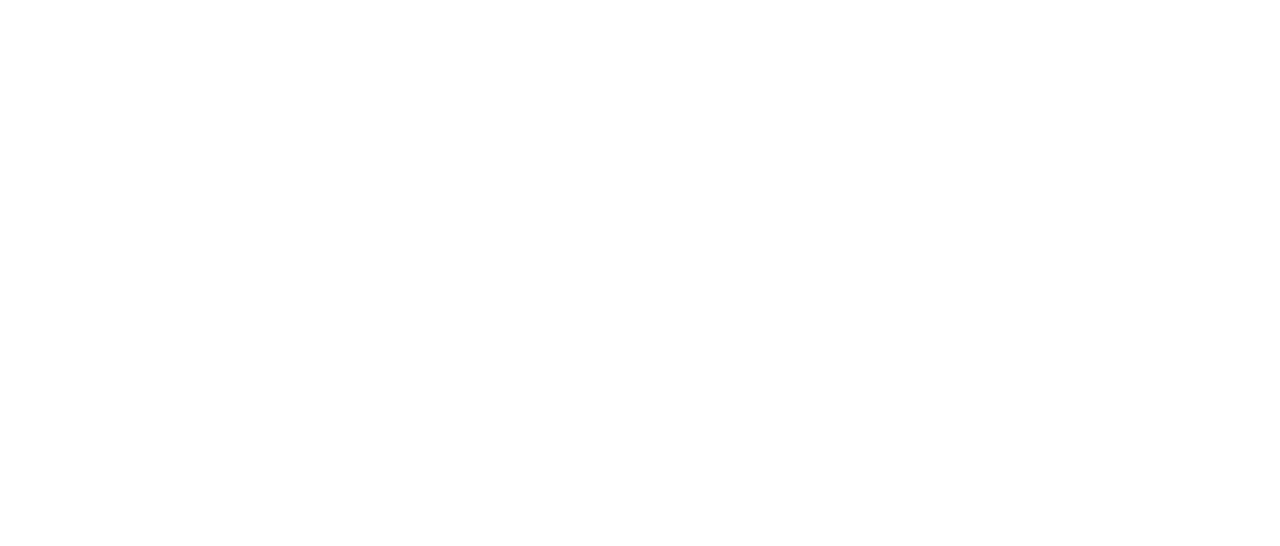
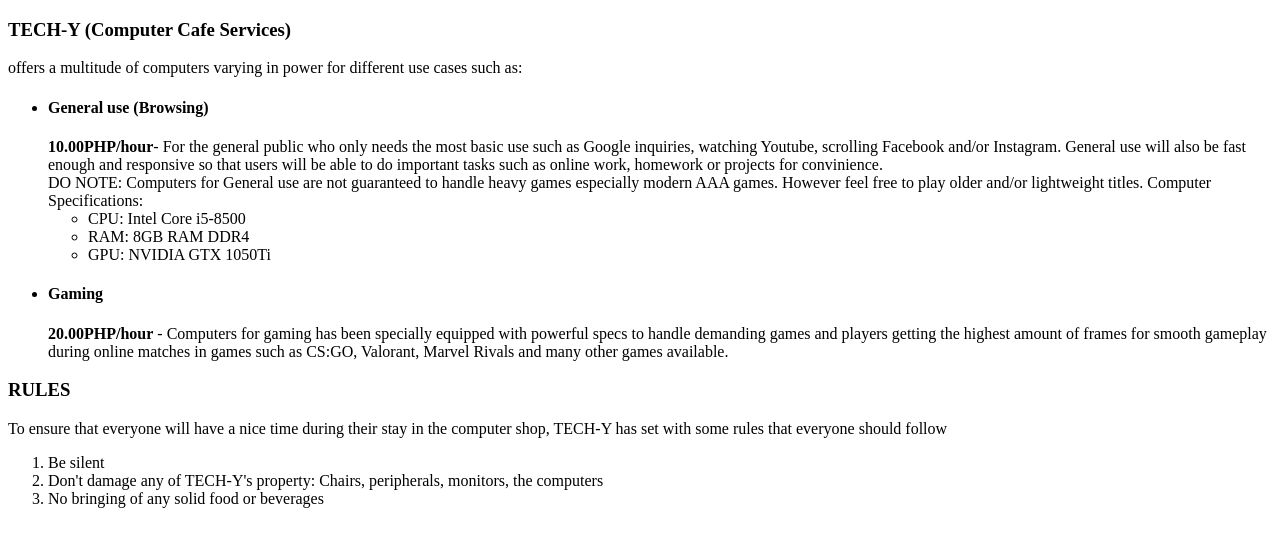
Before and after one commit to Learner-0814/TECH-Y, a plain HTML site: page pages/page1.html in a window 1280 px wide. Drawn offline with Linux system fonts and the light colour scheme.

Commit message:
Update page1.html

```diff
--- a/pages/page1.html
+++ b/pages/page1.html
@@ -1,5 +1,36 @@
 <!DOCTYPE html>
 <html>
-<head></head>
-<body></body>
+<head>
+  <title>TECH-Y Computer_Cafe</title>
+</head>
+
+<body>
+   <p><h3>TECH-Y (Computer Cafe Services)</h3>
+ offers a multitude of computers varying in power for different use cases such as:
+ <ul>
+  <li><h4>General use (Browsing)</h4> <b>10.00PHP/hour</b>- For the general public who only needs the most basic use such as Google inquiries, watching Youtube, scrolling Facebook
+   and/or Instagram. General use will also be fast enough and responsive so that users will be able to do important tasks such as online work, homework or projects for convinience.<br>
+   DO NOTE: Computers for General use are not guaranteed to handle heavy games especially modern AAA games. However feel free to play older and/or lightweight titles.
+    Computer Specifications:
+    <ul>
+      <li>CPU: Intel Core i5-8500
+        <li>RAM: 8GB RAM DDR4
+          <li>GPU: NVIDIA GTX 1050Ti</li>
+    </ul>
+  </li>
+  <li><h4>Gaming</h4> <b>20.00PHP/hour</b> - Computers for gaming has been specially equipped with powerful specs to handle demanding games and players getting the highest amount
+   of frames for smooth gameplay during online matches in games such as CS:GO, Valorant, Marvel Rivals and many other games available.
+  </li>
+ </ul></p>
+
+ <h3>RULES</h3>
+ <p>To ensure that everyone will have a nice time during their stay in the computer shop, TECH-Y has set with some rules that everyone should follow</p>
+ <ol>
+  <li>Be silent</li>
+  <li>Don't damage any of TECH-Y's property: Chairs, peripherals, monitors, the computers</li>
+  <li>No bringing of any solid food or beverages</li>
+ </ol>
+ <br>
+</body>
+
 </html>
```
